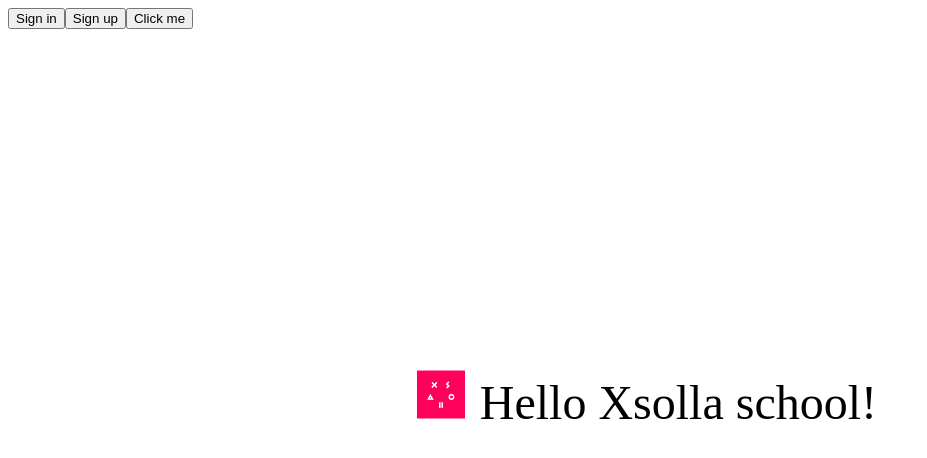
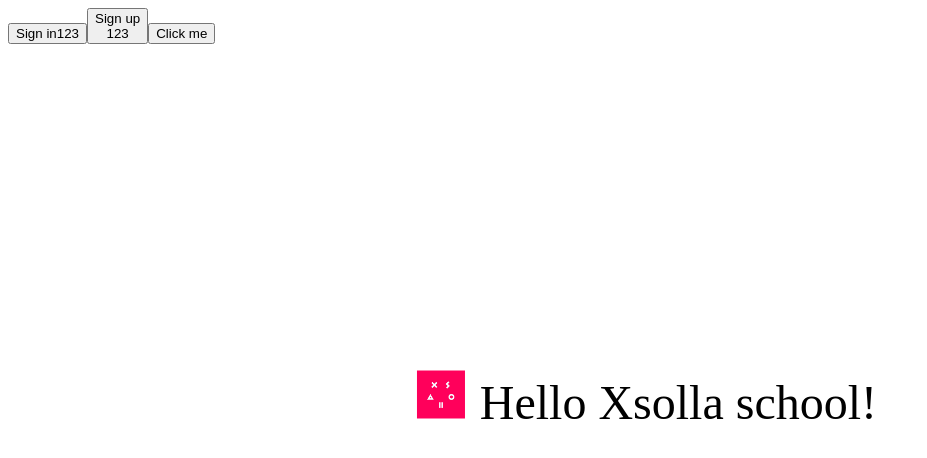
Before and after one commit to VladislavMaksimov/xsolla-summer-school-2020-project, a React app: page / in a window 1280 px wide. Shown: the top 458 px of the page, without its empty margins (0-927 px from the left). Built offline with nearby package versions, Linux system fonts and the light colour scheme.

Commit message:
Component's children

```diff
--- a/src/App.jsx
+++ b/src/App.jsx
@@ -5,7 +5,8 @@ import style from './styles.css';
 import logoSrc from './logo.png';
 
 // функциональный компонент
-const Button = ({text = "Click me"}) => <button> {text} </button>
+const Button = ({text = "Click me", children}) => <button> {text}{children} </button>
+const FadeText = ({text}) => <div>{text}</div>
 
 const App = () => (
     <Fragment>
@@ -13,8 +14,8 @@ const App = () => (
             <img className={style.logo} src={logoSrc} />
             Hello Xsolla school!
         </div>
-        <Button text="Sign in"/>
-        <Button text="Sign up"/>
+        <Button text="Sign in">123</Button>
+        <Button text="Sign up"><FadeText text="123"/></Button>
         <Button/>
     </Fragment>
 )
```
